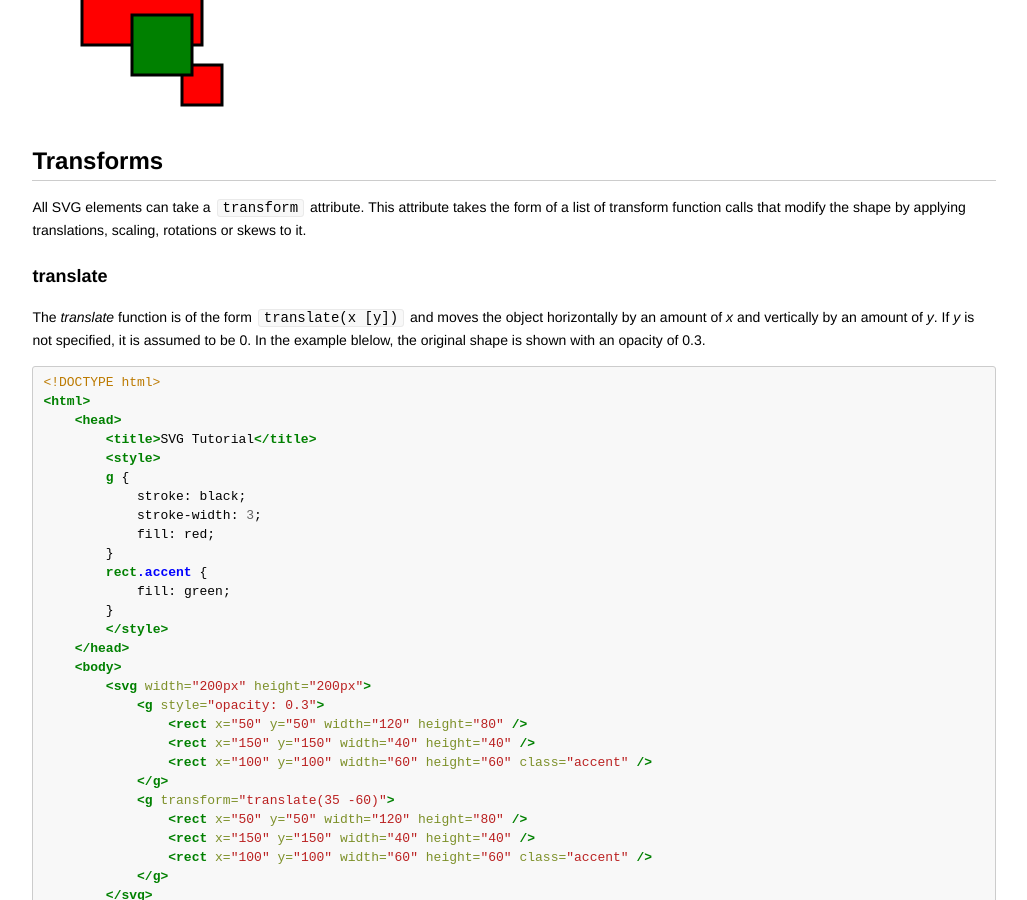
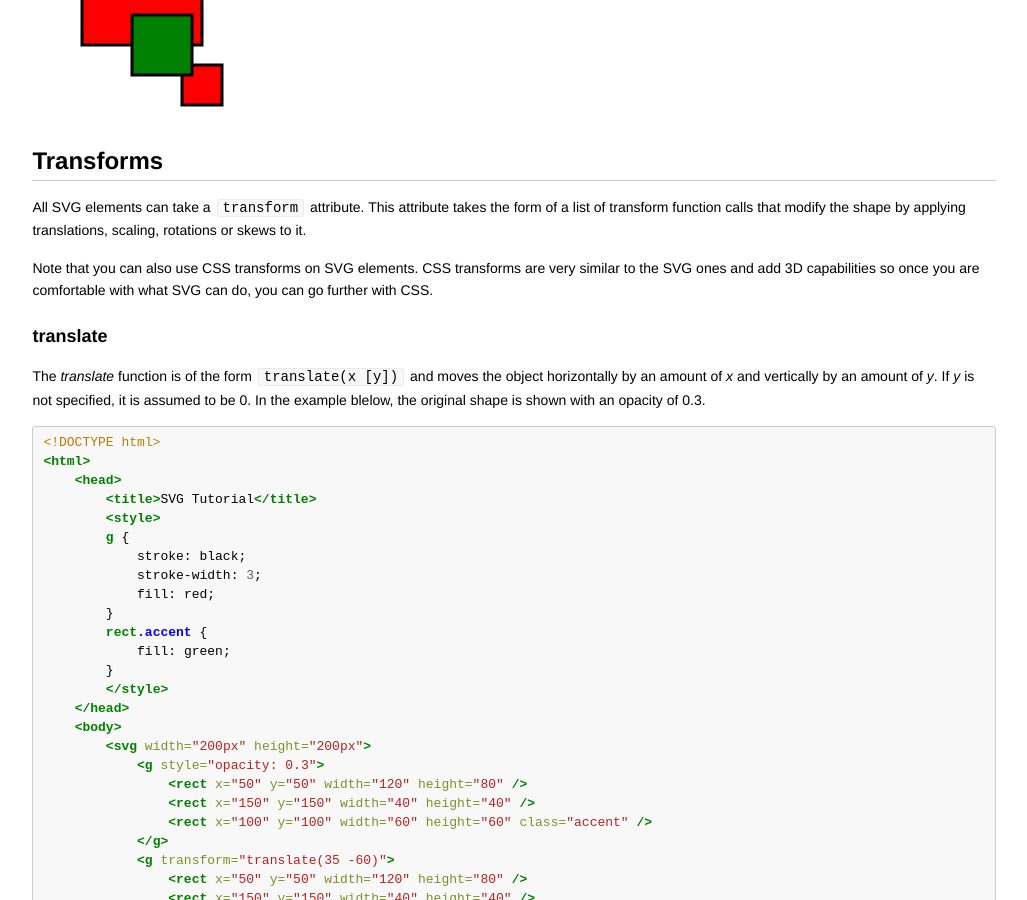
Before and after one commit to codebar/tutorials, a Jekyll site: the page built from svg/lesson3/tutorial.md, in a window 1280 px wide and 900 px high, scrolled down 2420 px. Shown: the whole window, without its empty margins (126-1153 px from the left). Built offline with Jekyll 4.4.1, drawn with Linux system fonts in a browser that asks for light colours; some of the changed text lies outside the part shown.

Commit message:
Added a note on CSS transforms and a link to the Mozilla documentation

```diff
--- a/svg/lesson3/tutorial.md
+++ b/svg/lesson3/tutorial.md
@@ -139,6 +139,10 @@ What can be done with SVG attributes can also be done with CSS:
 All SVG elements can take a `transform` attribute. This attribute takes the
 form of a list of transform function calls that modify the shape by applying
 translations, scaling, rotations or skews to it.
+
+Note that you can also use CSS transforms on SVG elements. CSS transforms are
+very similar to the SVG ones and add 3D capabilities so once you are
+comfortable with what SVG can do, you can go further with CSS.
 
 ### translate
 
@@ -606,3 +610,4 @@ or want to give us some feedback, please [send us an email.](mailto:feedback@cod
 ## Further reading
 
 * [Mozilla SVG transform tutorial](https://developer.mozilla.org/en-US/docs/Web/SVG/Attribute/transform)
+* [Mozilla CSS transform documentation](https://developer.mozilla.org/en-US/docs/Web/CSS/transform)
```
Also changed, not shown: other parts of svg/lesson3/tutorial.md (+1 -1 lines).
